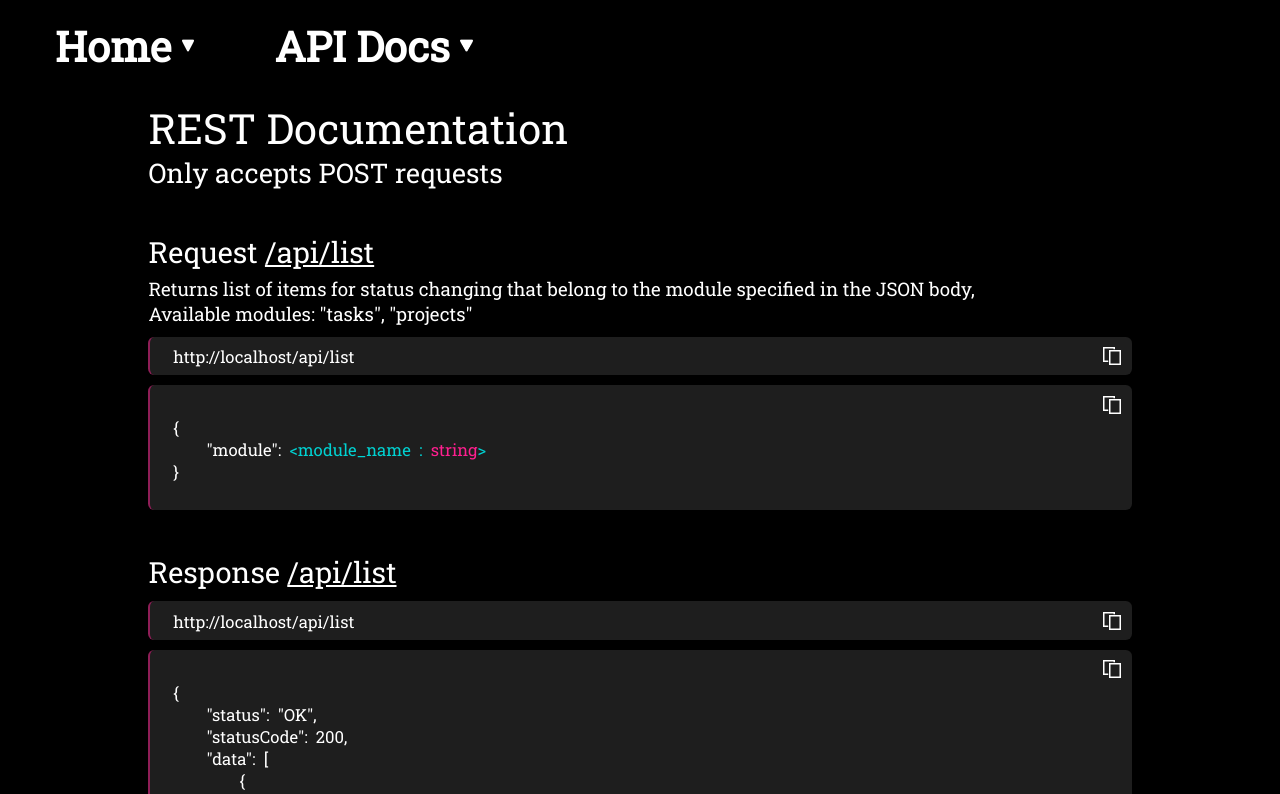
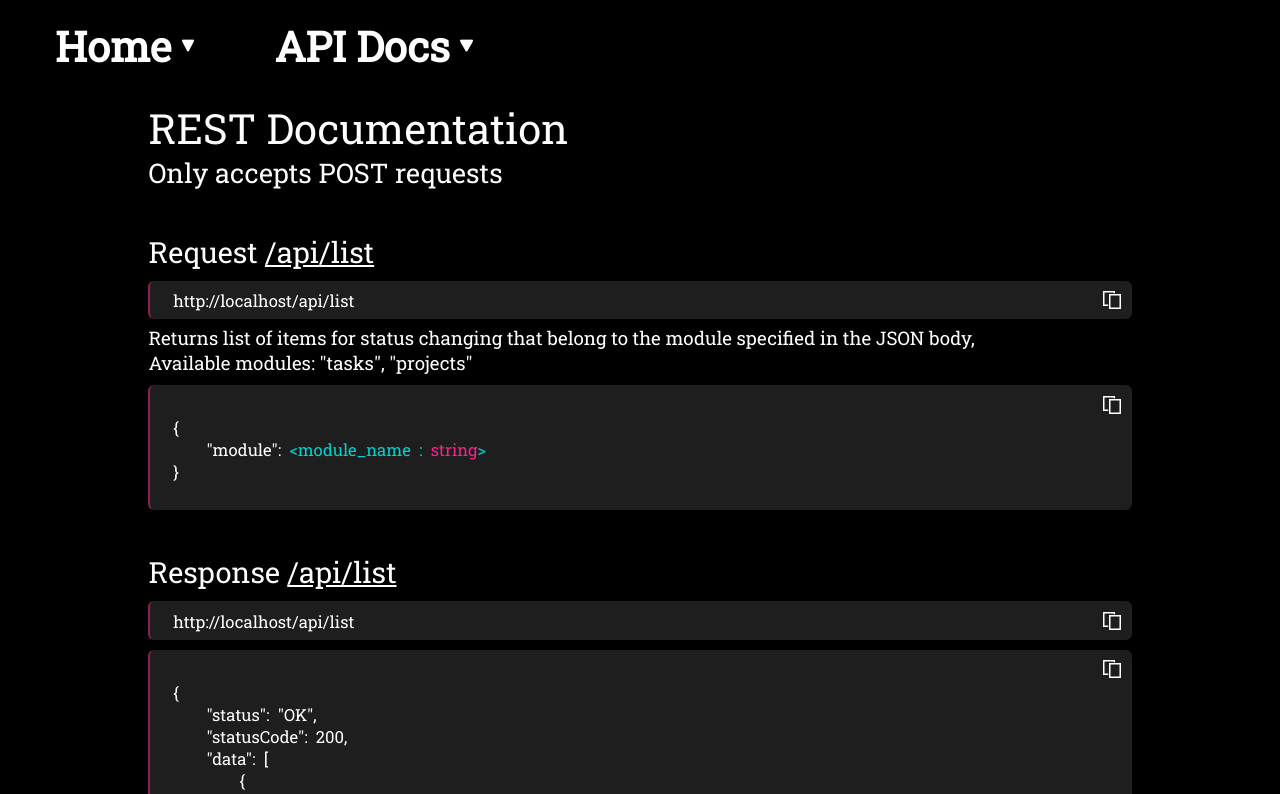
Before and after one commit to Konseyy/portfolio, a Next.js app: page /docs in a window 1280 px wide. Shown: the top 794 px of the page. Built offline with nearby package versions, Linux system fonts and the light colour scheme.

Commit message:
reorder links

```diff
--- a/components/docs_page/DocsContent.module.scss
+++ b/components/docs_page/DocsContent.module.scss
@@ -16,9 +16,10 @@
 
 .sectionBlockContainer {}
 
-.sectionGroup{
+.sectionGroup {
 	margin-top: 2em;
 }
+
 .sectionTitle {
 	padding-top: 100px;
 	font-size: 2em;
--- a/components/docs_page/DocsContent.tsx
+++ b/components/docs_page/DocsContent.tsx
@@ -2,6 +2,7 @@ import React, { FC, useMemo } from 'react';
 import { DocsData } from './DocsData';
 import TextBlock from '../TextBlock';
 import style from './DocsContent.module.scss';
+import Link from 'next/link';
 
 const DocsContent = () => {
 	const host =
@@ -54,7 +55,9 @@ const DocsContent = () => {
 														group.link ? style.withLink : ''
 													}`}
 													title={block.title ?? ''}
-													description={block.description ?? ''}
+													description={
+														group.link ? '' : block.description ?? ''
+													}
 													style={{
 														paddingTop: '.2em',
 														paddingBottom: '.3em',
@@ -64,7 +67,13 @@ const DocsContent = () => {
 														? `${host}${group.link}`
 														: block.textBlock}
 												</TextBlock>
-												{group.link && <TextBlock>{block.textBlock}</TextBlock>}
+												{group.link && (
+													<TextBlock
+														description={group.link && block.description}
+													>
+														{block.textBlock}
+													</TextBlock>
+												)}
 											</div>
 										);
 									});
```
